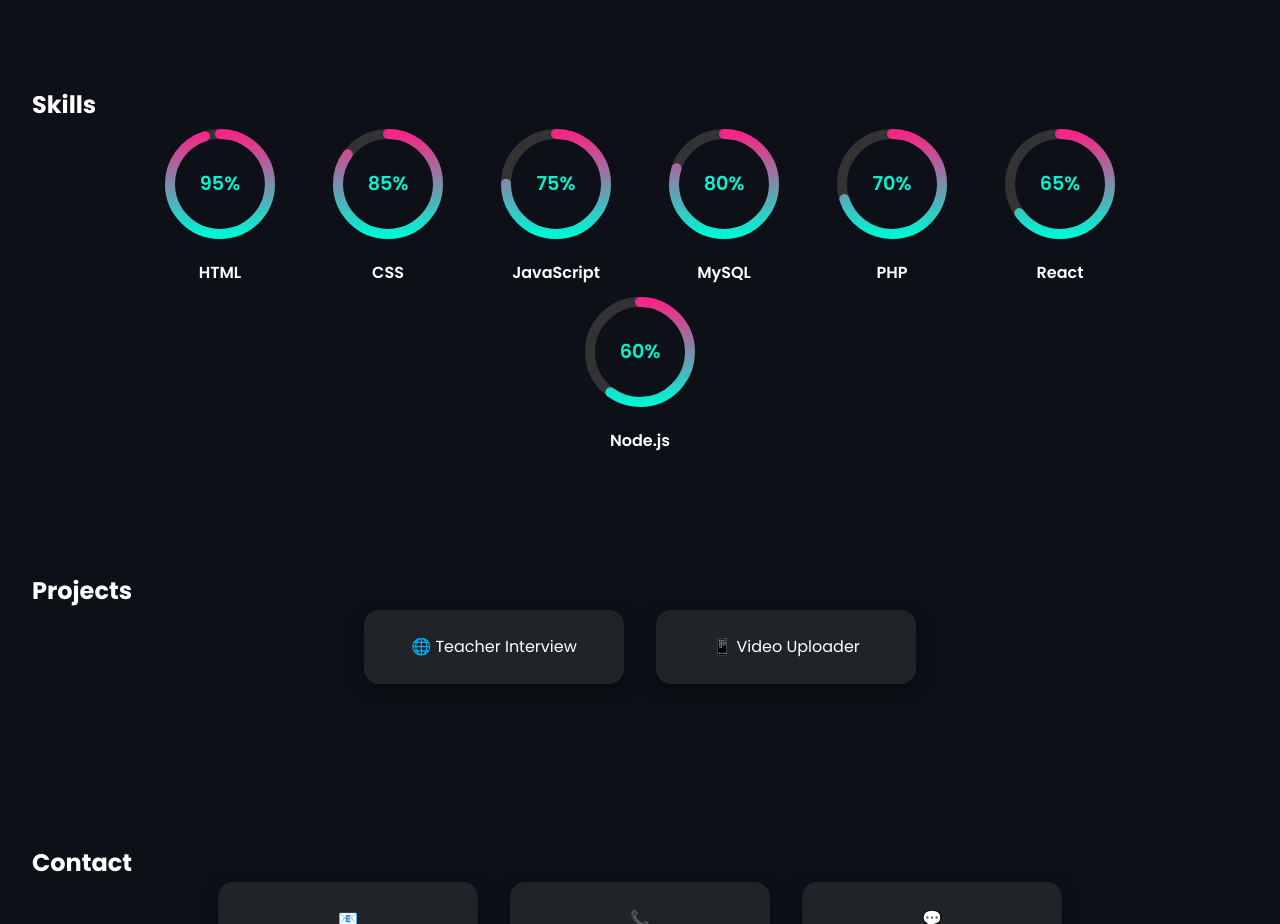
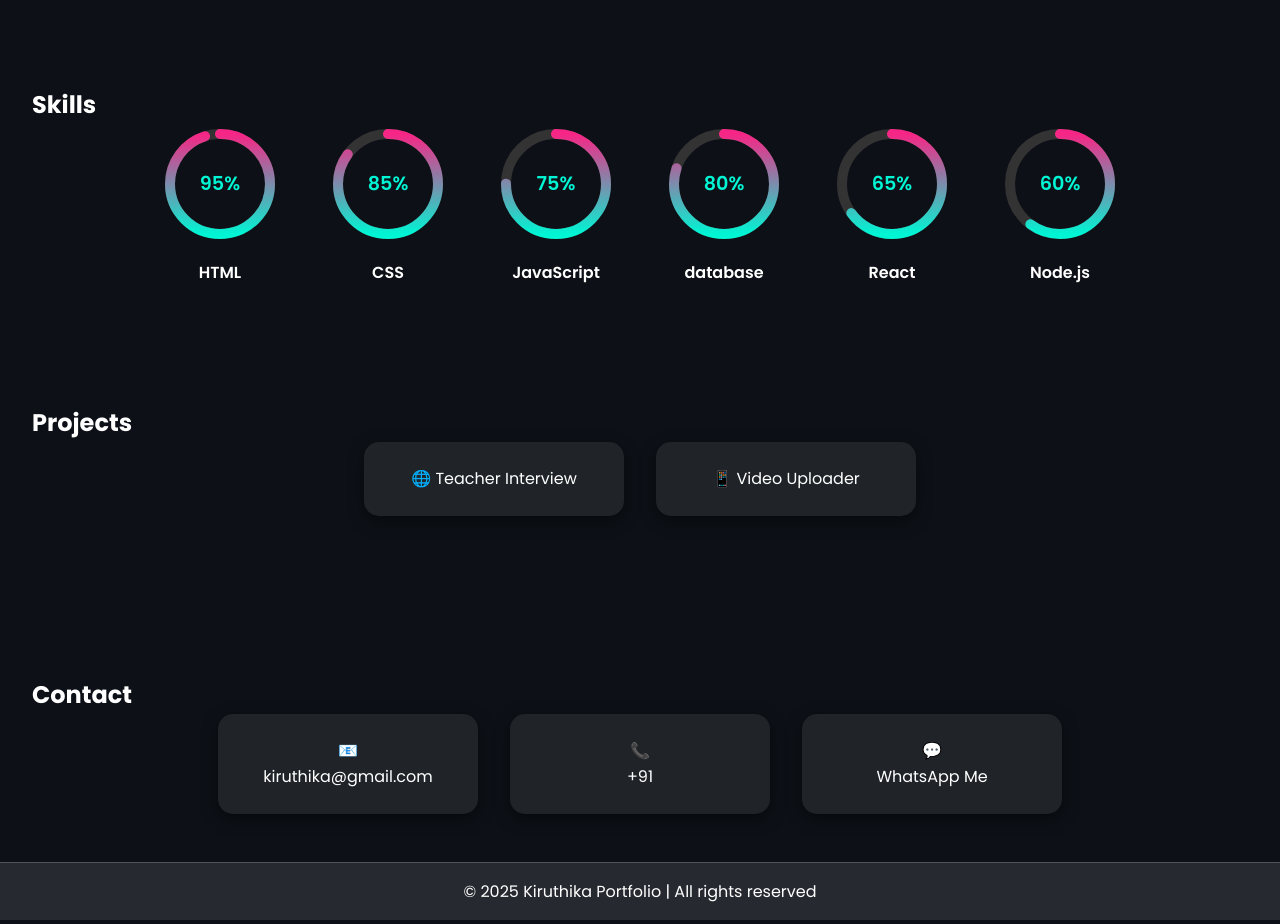
Before and after one commit to kiruthikamurugesan751-code/kiruthika, a plain HTML site: page index.html in a window 1280 px wide. Shown: the part 1140-2064 px from the top of the page. Drawn offline with nearby package versions, Linux system fonts and the light colour scheme.

Commit message:
Update index.html

```diff
--- a/index.html
+++ b/index.html
@@ -256,24 +256,16 @@
         <div class="percentage">0%</div>
         <div class="skill-name">JavaScript</div>
       </div>
-      <!-- MySQL -->
+      <!-- database -->
       <div class="skill-circle" data-percentage="80">
         <svg>
           <circle class="bg" cx="60" cy="60" r="50"></circle>
           <circle class="progress" cx="60" cy="60" r="50"></circle>
         </svg>
         <div class="percentage">0%</div>
-        <div class="skill-name">MySQL</div>
+        <div class="skill-name">database</div>
       </div>
-      <!-- PHP -->
-      <div class="skill-circle" data-percentage="70">
-        <svg>
-          <circle class="bg" cx="60" cy="60" r="50"></circle>
-          <circle class="progress" cx="60" cy="60" r="50"></circle>
-        </svg>
-        <div class="percentage">0%</div>
-        <div class="skill-name">PHP</div>
-      </div>
+
       <!-- React -->
       <div class="skill-circle" data-percentage="65">
         <svg>
```
